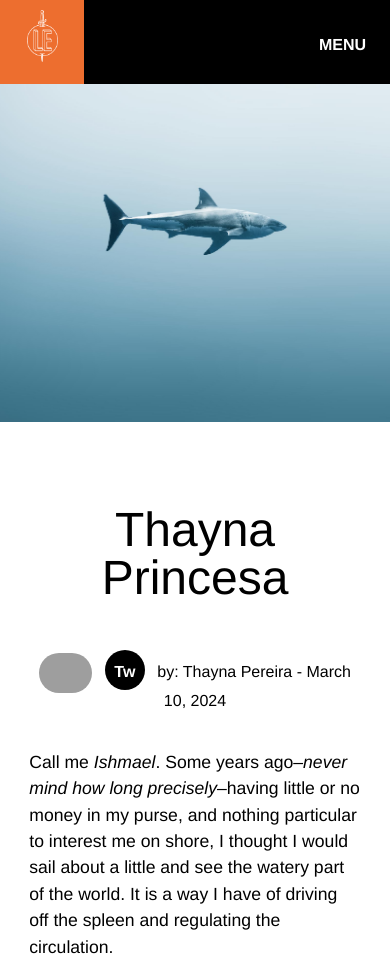
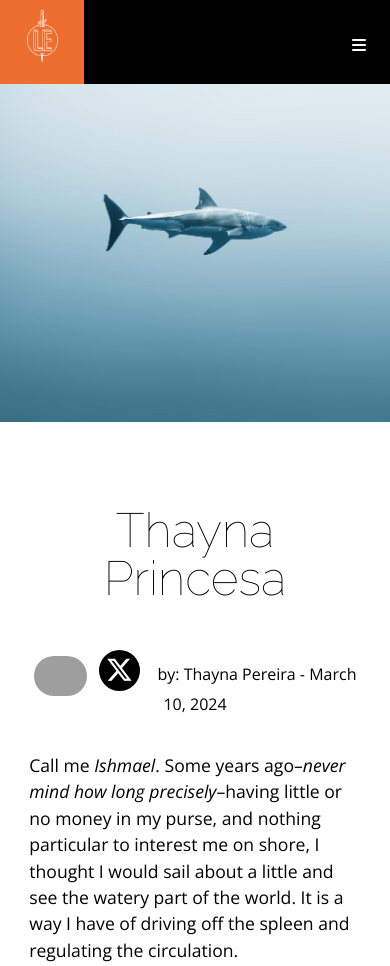
Before and after one commit to Lucasp1205/lucasp1205.github.io, a plain HTML site: page _site/2024/03/10/title-of-post.html in a window 390 px wide. Shown: the top 966 px of the page. Drawn offline with nearby package versions, Linux system fonts and the light colour scheme; grey boxes are pictures that could not be loaded; a web font is replaced by a local one.

Commit message:
Finish the sample site

```diff
--- a/_site/2024/03/10/title-of-post.html
+++ b/_site/2024/03/10/title-of-post.html
@@ -1,9 +1,18 @@
 <!DOCTYPE html>
 <html>
   <head>
-    <title>Test Page: Don't Panic</title>
+
+        <title>Thayna Princesa | Test Page </title>
+
+
+    <meta name="description" content="This is a dangerous site.">
+
+    <link href="/favicon.png" rel="icon">
+    <link href="/apple-touch-icon.png" rel="apple-touch-icon">
     <meta charset="utf-8">
     <meta name="viewport" content="width=device-width, initial-scale=1">
+    <link href="https://fonts.googleapis.com/css2?family=Open+Sans:ital@0;1&family=Raleway:ital,wght@0,100;1,100&display=swap" rel="stylesheet">
+    <link href="https://fonts.googleapis.com/css2?family=Caprasimo&display=swap" rel="stylesheet">
     <link rel="stylesheet" href="/fonts/fontawesome-free-6.5.1-web/css/all.css">
     <link rel="stylesheet" href="/css/main.css">
 </head>
@@ -11,7 +20,7 @@
     <header class="header">
     <nav>
         <input type="checkbox" id="mobile-menu" class="mobile-menu-check"/>
-        <label for="mobile-menu" class="show-mobile-menu">Menu</label>
+        <label for="mobile-menu" class="show-mobile-menu"><i class="fa-solid fa-bars"></i></label>
         <ul class="header-nav nav-links">
             <li><a href="/"><i class="fa-solid fa-house"></i></a></li>
 <li><a href="/gallery">Gallery</a></li>
@@ -45,7 +54,7 @@
       <h1>Thayna Princesa</h1>
       <div class="post-byline">
         <img src="https://gravatar.com/avatar/ffda7d145b83c4b118f982401f962ca6?s=150">
-        <a href="https://twitter.com/mhartl" class="social-link">Tw</a>
+        <a href="https://twitter.com/mhartl" class="social-link"><i class="fa-brands fa-x-twitter"></i></a>
         by: Thayna Pereira
         <span> - March 10, 2024</span>
       </div>
--- a/_site/css/main.css
+++ b/_site/css/main.css
@@ -54,7 +54,7 @@ a img {
  body {
     display: flex;
     flex-direction: column;
-    font-family: helvetica, arial, sans;
+    font-family: 'Open Sans', helvetica, arial, sans;
     min-height: 100vh;
  }
  .content-container {
@@ -62,6 +62,10 @@ a img {
   flex: 1 1 auto;
   padding-top: 10vh;
   width: 100%;
+ }
+ h1,h2,h3,h4,h5,h6 {
+  font-family: 'Raleway', helvetica, sans;
+  font-weight: 100;
  }
 h1 {
   font-size: 7vw;
@@ -382,14 +386,14 @@ a.social-link {
     color: white;
     display: inline-block;
     font-family: helvetica, arial, sans;
-    font-size: 1em;
+    font-size: 1.7em;
     font-weight: bold;
-    height: 2.5em;
+    height: 1.5em;
     line-height: 1;
-    padding-top: 0.85em;
+    padding-top: 0.25em;
     text-align: center;
     text-decoration: none;
-    width: 2.5em;
+    width: 1.5em;
 }
 .social-list{
     list-style: none;
@@ -458,6 +462,8 @@ a.social-link {
 }
 .bio-box h3 {
     color: white;
+    font-family: 'Caprasimo', helvetica, sans;
+    font-weight: normal;
     margin: -40px 0 1em;
     text-align: center;
     text-transform: uppercase;
@@ -661,18 +667,24 @@ a.social-link {
   .header-nav .drop-trigger {
     padding-right: 0;
   }
+  .show-mobile-menu:hover {
+    color: #ed6e2f;
+  }
   .mobile-menu-check:checked ~  .header-nav {
     max-height: 1000px
   }
   .mobile-menu-check:checked ~ .show-mobile-menu:after {
     background-color: black;
     color: #ed6e2f;
-    content: "CLOSE";
+    content: "X";
     left: 0;
     position: absolute;
     text-align: center;
     top: 1.5em;
     width: 100%;
+  }
+  .mobile-menu-check ~ .show-mobile-menu:hover:after {
+    color: white;
   }
 
   /* HOME STYLES */
--- a/css/main.css
+++ b/css/main.css
@@ -54,7 +54,7 @@ a img {
  body {
     display: flex;
     flex-direction: column;
-    font-family: helvetica, arial, sans;
+    font-family: 'Open Sans', helvetica, arial, sans;
     min-height: 100vh;
  }
  .content-container {
@@ -62,6 +62,10 @@ a img {
   flex: 1 1 auto;
   padding-top: 10vh;
   width: 100%;
+ }
+ h1,h2,h3,h4,h5,h6 {
+  font-family: 'Raleway', helvetica, sans;
+  font-weight: 100;
  }
 h1 {
   font-size: 7vw;
@@ -382,14 +386,14 @@ a.social-link {
     color: white;
     display: inline-block;
     font-family: helvetica, arial, sans;
-    font-size: 1em;
+    font-size: 1.7em;
     font-weight: bold;
-    height: 2.5em;
+    height: 1.5em;
     line-height: 1;
-    padding-top: 0.85em;
+    padding-top: 0.25em;
     text-align: center;
     text-decoration: none;
-    width: 2.5em;
+    width: 1.5em;
 }
 .social-list{
     list-style: none;
@@ -458,6 +462,8 @@ a.social-link {
 }
 .bio-box h3 {
     color: white;
+    font-family: 'Caprasimo', helvetica, sans;
+    font-weight: normal;
     margin: -40px 0 1em;
     text-align: center;
     text-transform: uppercase;
@@ -661,18 +667,24 @@ a.social-link {
   .header-nav .drop-trigger {
     padding-right: 0;
   }
+  .show-mobile-menu:hover {
+    color: #ed6e2f;
+  }
   .mobile-menu-check:checked ~  .header-nav {
     max-height: 1000px
   }
   .mobile-menu-check:checked ~ .show-mobile-menu:after {
     background-color: black;
     color: #ed6e2f;
-    content: "CLOSE";
+    content: "X";
     left: 0;
     position: absolute;
     text-align: center;
     top: 1.5em;
     width: 100%;
+  }
+  .mobile-menu-check ~ .show-mobile-menu:hover:after {
+    color: white;
   }
 
   /* HOME STYLES */
```
Also changed, not shown: _includes/head.html (+14 -1 lines), _includes/header.html (+1 -1 lines), _includes/post-excerpt.html (+1 -1 lines), _layouts/post.html (+1 -1 lines), _site/2024/03/08/title-of-post.html (+12 -3 lines), _site/2024/03/09/title-of-post.html (+12 -3 lines), _site/blog/index.html (+14 -5 lines), _site/gallery/index.html (+11 -2 lines), _site/index.html (+20 -10 lines), blog/index.html (+2 -0 lines), index.html (+8 -7 lines), _site/apple-touch-icon.png (added), _site/favicon.png (added), apple-touch-icon.png (added), 1 more files, 1 other file.
